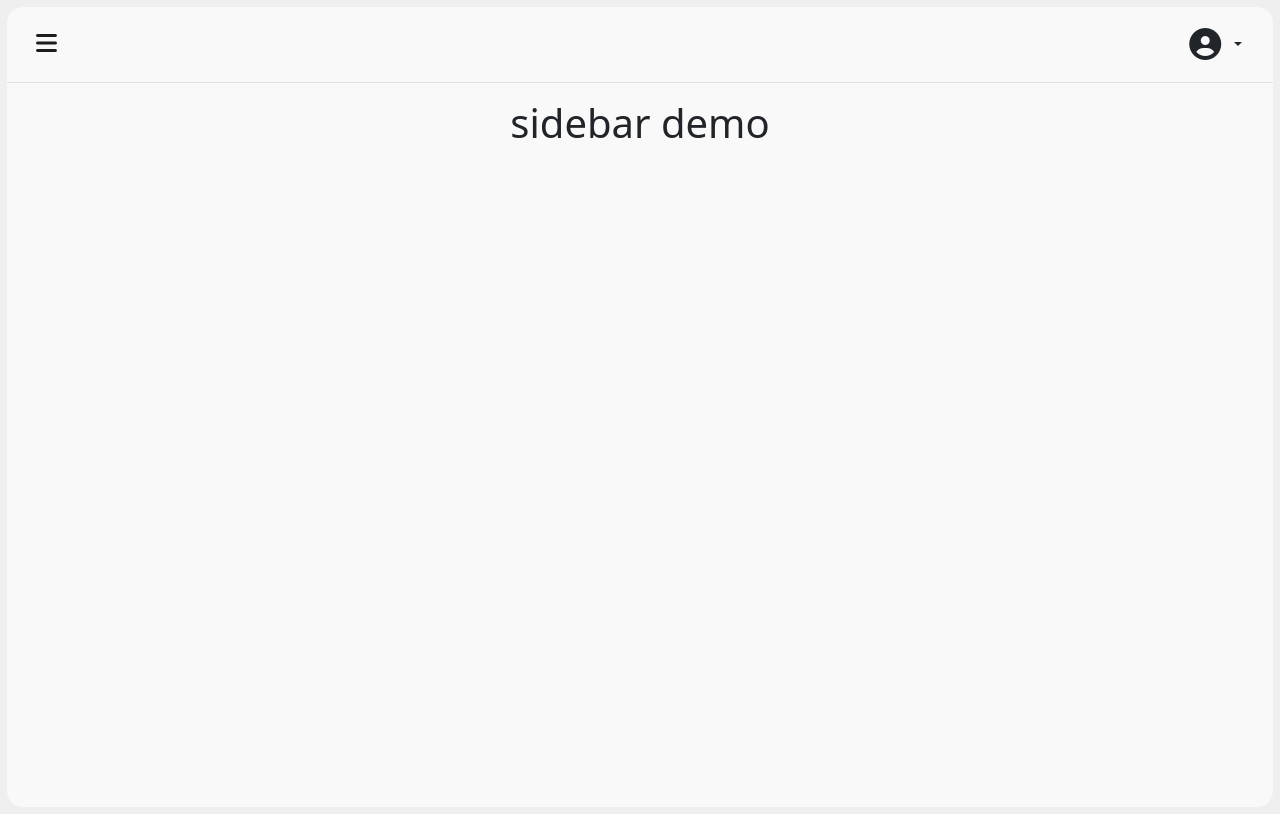
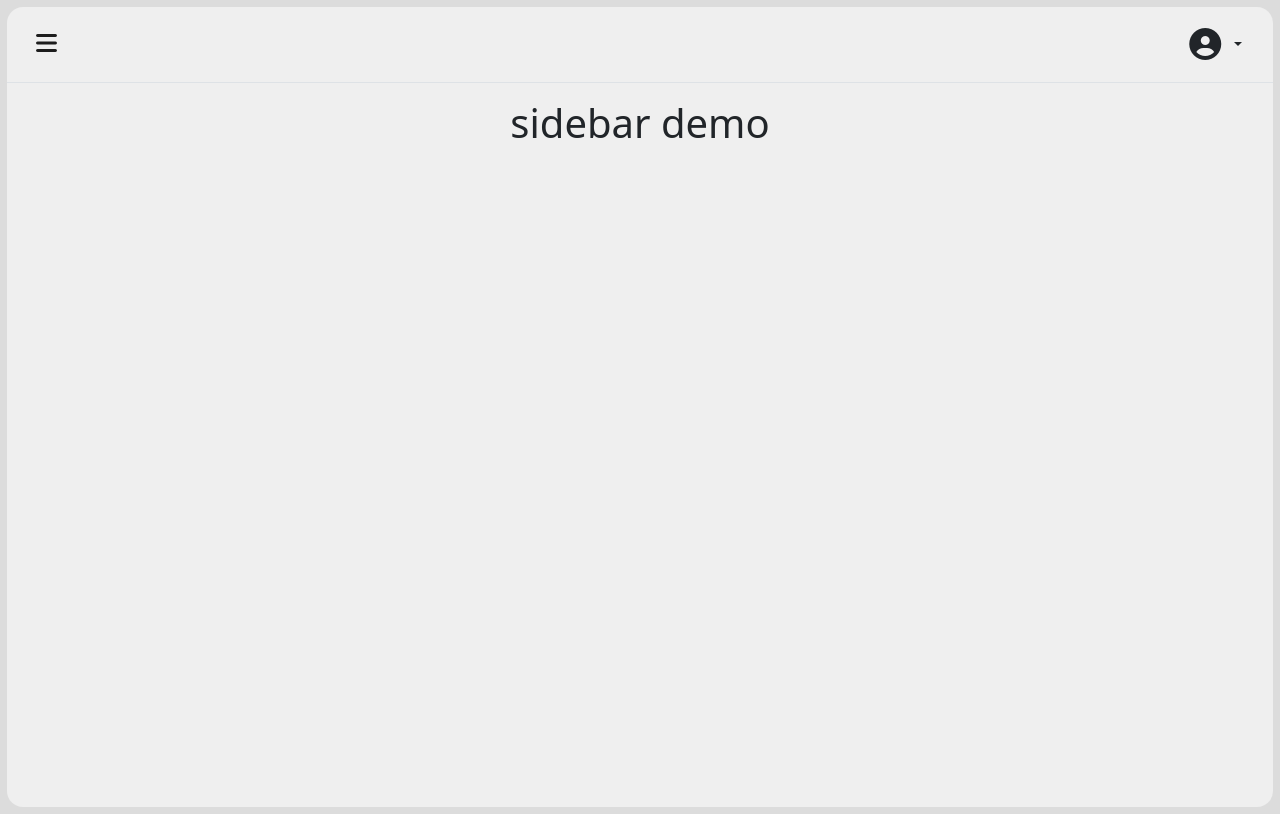
Before and after one commit to Jhonnatavieira/CarteraDigitalGuarupass, a PHP site: page /dashboard.php in a window 1280 px wide. Run offline with PHP 8.4, Linux system fonts and the light colour scheme; some libraries are stand-ins or nearby versions.

Commit message:
Update style.css

```diff
--- a/style.css
+++ b/style.css
@@ -1,7 +1,7 @@
 @import url('sidebar.css');
 
 body{
-    background-color: #efefef;
+    background-color: #dcdcdc;
 }
 
 li{
@@ -19,7 +19,7 @@ a{
     overflow: hidden;
 
     /* cor background do conteudo */
-    background-color: #f9f9f9;
+    background-color: #efefef;
     margin-right: 7px;
     margin-top: 7px;
     margin-bottom: 7px;
```
